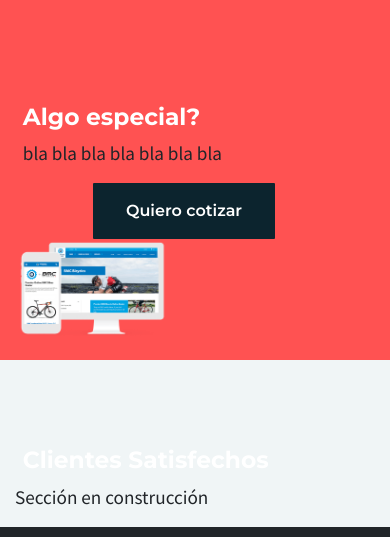
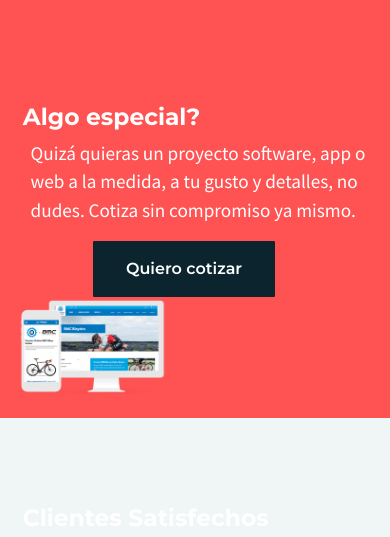
Before and after one commit to eduardorasgado/Beemsites-landingpage, a plain HTML site: page index.html in a window 390 px wide. Shown: the part 6760-7297 px from the top of the page. Drawn offline with nearby package versions, Linux system fonts and the light colour scheme.

Commit message:
F: Algo especial, seccion terminada

```diff
--- a/css/style.css
+++ b/css/style.css
@@ -832,7 +832,14 @@ i.box-circle-solid{
 }
 
 #special-price p {
-	padding-left: 2vw
+	padding-left: 4vw;
+  color: white;
+}
+
+@media (max-width: 500px) {
+  #special-price img {
+  	width: 40vw;
+  }
 }
 
 /**footer**/
--- a/index.html
+++ b/index.html
@@ -296,7 +296,8 @@
       <div class="row ">
         <div class="col-md-6">
           <h2>Algo especial?</h2>
-          <p>bla bla bla bla bla bla bla</p>
+          <p>Quizá quieras un proyecto software, app o web a la medida, a tu gusto y detalles, no dudes. Cotiza sin compromiso
+            ya mismo.</p>
           <a href="#contactanos"><button class="btn btn-dark-blue" type="button" name="button">Quiero cotizar</button></a>
         </div>
         <div class="col-md-6">
```
